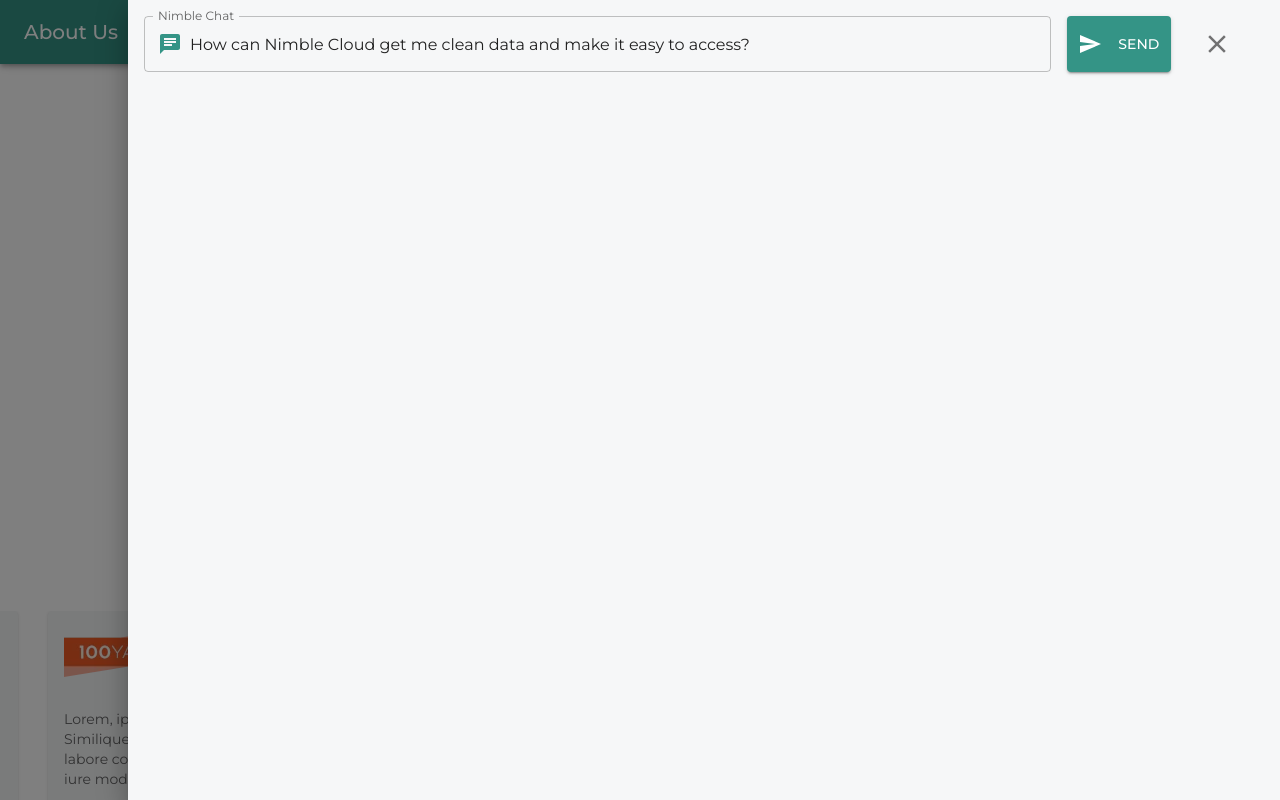
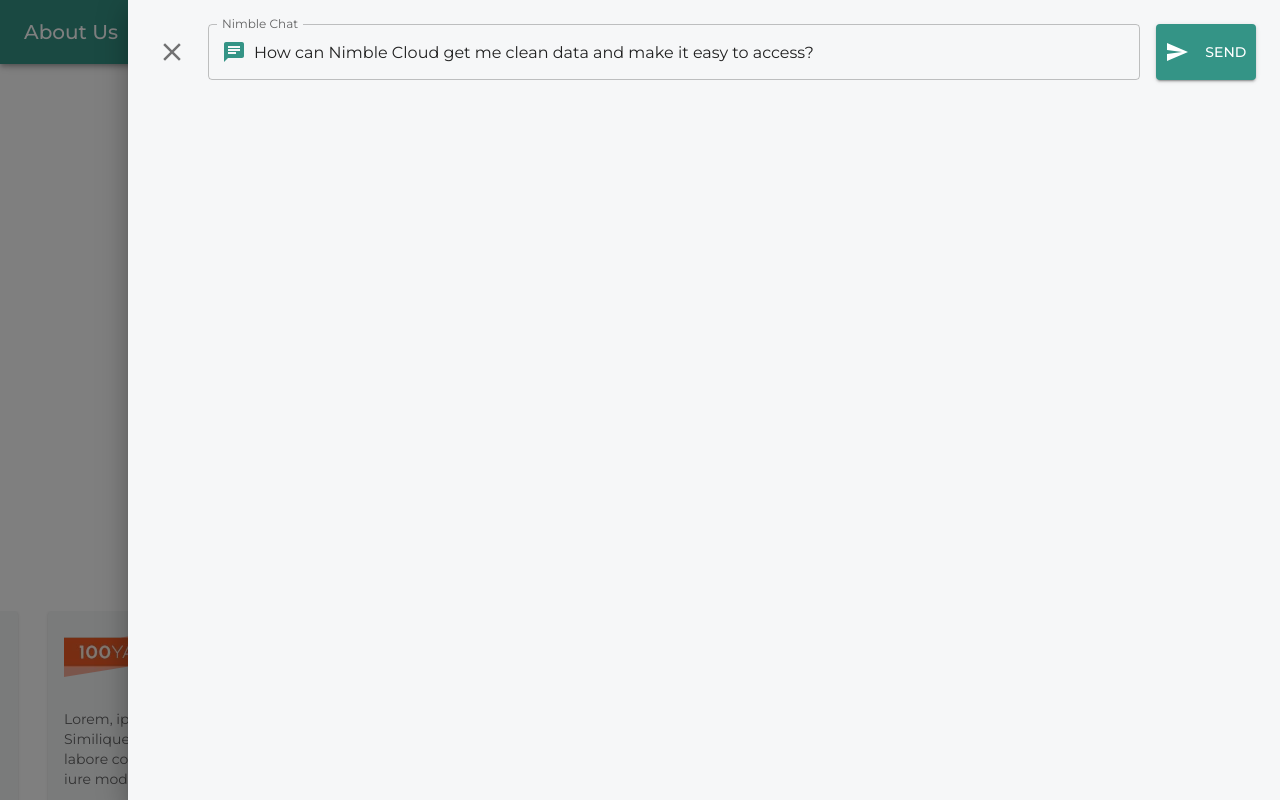
Before and after one commit to nimble-cloud/nimble-dashboard-front, a React (Vite) app: page / in a window 1280 px wide. Both pictures are taken after a click on the element 856 px from the left and 32 px from the top of the page. Shown: the top 800 px of the page. Built offline with nearby package versions, Linux system fonts and the light colour scheme.

Commit message:
good qustion and responses

```diff
--- a/package.json
+++ b/package.json
@@ -17,7 +17,8 @@
     "@mui/material": "^5.15.18",
     "react": "^18.2.0",
     "react-dom": "^18.2.0",
-    "react-fast-marquee": "^1.6.4"
+    "react-fast-marquee": "^1.6.4",
+    "react-markdown": "^9.0.1"
   },
   "devDependencies": {
     "@types/react": "^18.2.66",
--- a/src/components/Toolbar.tsx
+++ b/src/components/Toolbar.tsx
@@ -17,6 +17,9 @@
 import Chat from "@mui/icons-material/Chat";
 import Close from "@mui/icons-material/Close";
 import Send from "@mui/icons-material/Send";
+
+// import { createRoot } from "react-dom/client";
+import Markdown from "react-markdown";
 
 const Search = styled("div")(({ theme }) => ({
   position: "relative",
@@ -57,6 +60,20 @@
     //     width: "500px",
     //   },
     // },
+  },
+}));
+
+const AnswerBox = styled(Box)(({ theme }) => ({
+  border: `1px solid ${theme.palette.primary.main}`,
+  borderRadius: "5px",
+  padding: 20,
+  marginTop: 5,
+  marginBottom: 20,
+  "& h6": {
+    fontWeight: 600,
+    color: theme.palette.secondary.main,
+    // marginBottom: 0,
+    // padding: 0,
   },
 }));
 
@@ -110,8 +127,10 @@
   }, []);
 
   const [question, setQuestion] = useState("");
-  const [answer, setAnswer] = useState("");
+  // const [answer, setAnswer] = useState("");
   const [asking, setAsking] = useState(false);
+
+  const [list, setList] = useState<React.ReactElement[]>([]);
 
   const toggleDrawer = () => {
     if (open) return;
@@ -126,8 +145,21 @@
     setAsking(true);
     const res = await fetch("http://localhost:8000/ask?q=" + question.trim());
     if (res.status === 200) {
-      const a = await res.text();
-      setAnswer(a);
+      const a = await res.json();
+
+      const c = (
+        <AnswerBox key={Math.random().toString()}>
+          <Typography variant="h6">{question}</Typography>
+          <Markdown>{a}</Markdown>
+        </AnswerBox>
+      );
+
+      setList((p) => {
+        const copy = [...p];
+        copy.unshift(c);
+        return copy;
+      });
+      setQuestion("");
     }
     setAsking(false);
   };
@@ -155,8 +187,17 @@
             />
           </Search>
           <Drawer anchor="right" open={open}>
-            <Grid container sx={{ p: 2, width: "90vw" }}>
-              <Grid item xs={11} sx={{ display: "flex" }}>
+            <Grid container sx={{ p: 3, width: "90vw" }}>
+              {/* <Grid item xs={1} sx={{ textAlign: "center", pt: 1 }}>
+                <IconButton onClick={() => setOpen(false)} size="small">
+                  <Close sx={{ fontSize: "30px" }} />
+                </IconButton>
+              </Grid> */}
+
+              <Grid item xs={12} sx={{ display: "flex" }}>
+                <IconButton onClick={() => setOpen(false)} size="small">
+                  <Close sx={{ fontSize: "30px" }} />
+                </IconButton>
                 <TextField
                   type="search"
                   autoComplete="off"
@@ -172,7 +213,12 @@
                   placeholder={placeholder}
                   value={question}
                   onChange={(e) => setQuestion(e.target.value)}
-                  sx={{ mr: 2 }}
+                  onClick={() => {
+                    if (!question) {
+                      setQuestion(placeholder);
+                    }
+                  }}
+                  sx={{ mx: 2 }}
                 />
                 <Button
                   variant="contained"
@@ -185,23 +231,15 @@
                   Send
                 </Button>
               </Grid>
-              <Grid item xs={1} sx={{ textAlign: "center", pt: 1 }}>
-                <IconButton onClick={() => setOpen(false)} size="small">
-                  <Close sx={{ fontSize: "30px" }} />
-                </IconButton>
-              </Grid>
 
               <Grid
                 item
                 xs={12}
                 sx={{
-                  p: 5,
-                  my: 5,
-                  border: "1px solid secondary.main",
-                  borderRadius: "5px",
+                  p: 3,
                 }}
               >
-                {asking ? (
+                {asking && (
                   <>
                     <Skeleton />
                     <Skeleton />
@@ -210,7 +248,9 @@
                     <Skeleton />
                     <Skeleton />
                   </>
-                ) : (
+                )}
+                {list.map((i) => i)}
+                {/* : (
                   <Typography
                     variant="body1"
                     color="primary.main"
@@ -218,7 +258,7 @@
                   >
                     {answer}
                   </Typography>
-                )}
+                )} */}
               </Grid>
             </Grid>
           </Drawer>
```
Also changed, not shown: 1 other file (tests, documents, lock files or other folders).
